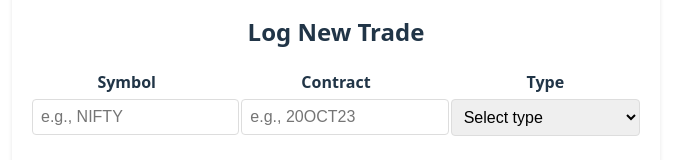
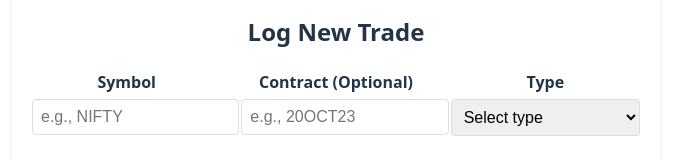
Before and after one commit to gopinath0332-del/MyTradeJournal, a Vue app in the folder FE/: page / in a window 1280 px wide. Both pictures are taken after a click on the button "Log Trade". Shown: the part 277-437 px from the top of the page, without its empty margins (304-993 px from the left). Built offline with nearby package versions, Linux system fonts and the light colour scheme.

Commit message:
make contract as optional

```diff
--- a/FE/src/components/trade/TradeForm.vue
+++ b/FE/src/components/trade/TradeForm.vue
@@ -6,11 +6,13 @@
             <div class="form-row">
                 <div class="form-group">
                     <label for="symbol">Symbol</label>
-                    <input type="text" id="symbol" v-model="trade.symbol" required placeholder="e.g., NIFTY" />
+                    <input type="text" id="symbol" v-model="trade.symbol" @input="handleSymbolInput" required
+                        placeholder="e.g., NIFTY" />
                 </div>
                 <div class="form-group">
-                    <label for="contract">Contract</label>
-                    <input type="text" id="contract" v-model="trade.contract" required placeholder="e.g., 20OCT23" />
+                    <label for="contract">Contract (Optional)</label>
+                    <input type="text" id="contract" v-model="trade.contract" @input="handleContractInput"
+                        placeholder="e.g., 20OCT23" />
                 </div>
                 <div class="form-group">
                     <label for="tradeType">Type</label>
@@ -212,6 +214,14 @@ const updateReturnFromPnL = () => {
     } else {
         pnl.value.percentage = 0
     }
+}
+
+const handleSymbolInput = (event) => {
+    trade.value.symbol = event.target.value.toUpperCase();
+}
+
+const handleContractInput = (event) => {
+    trade.value.contract = event.target.value.toUpperCase();
 }
 
 const handleScreenshotUpload = (event) => {
```
Also changed, not shown: 1 other file (tests, documents, lock files or other folders).
